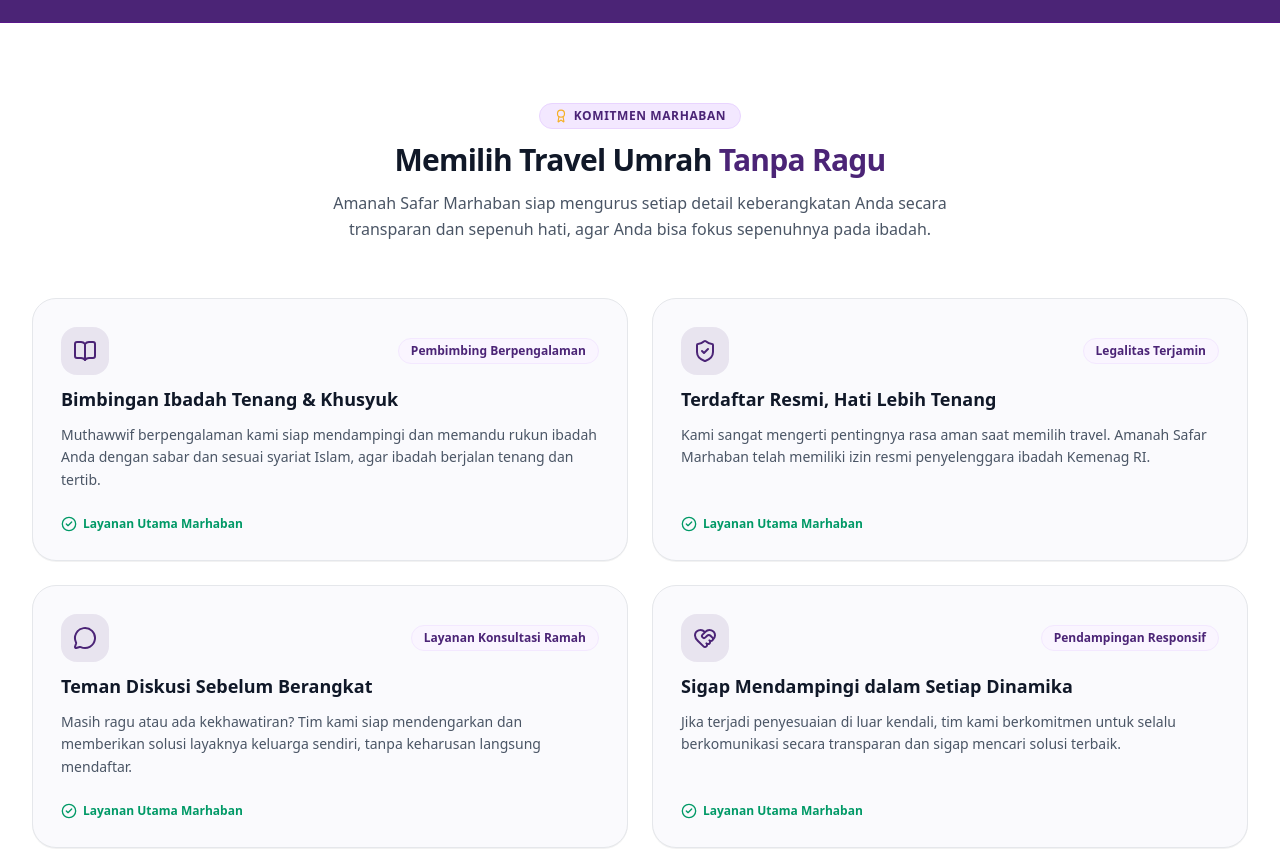
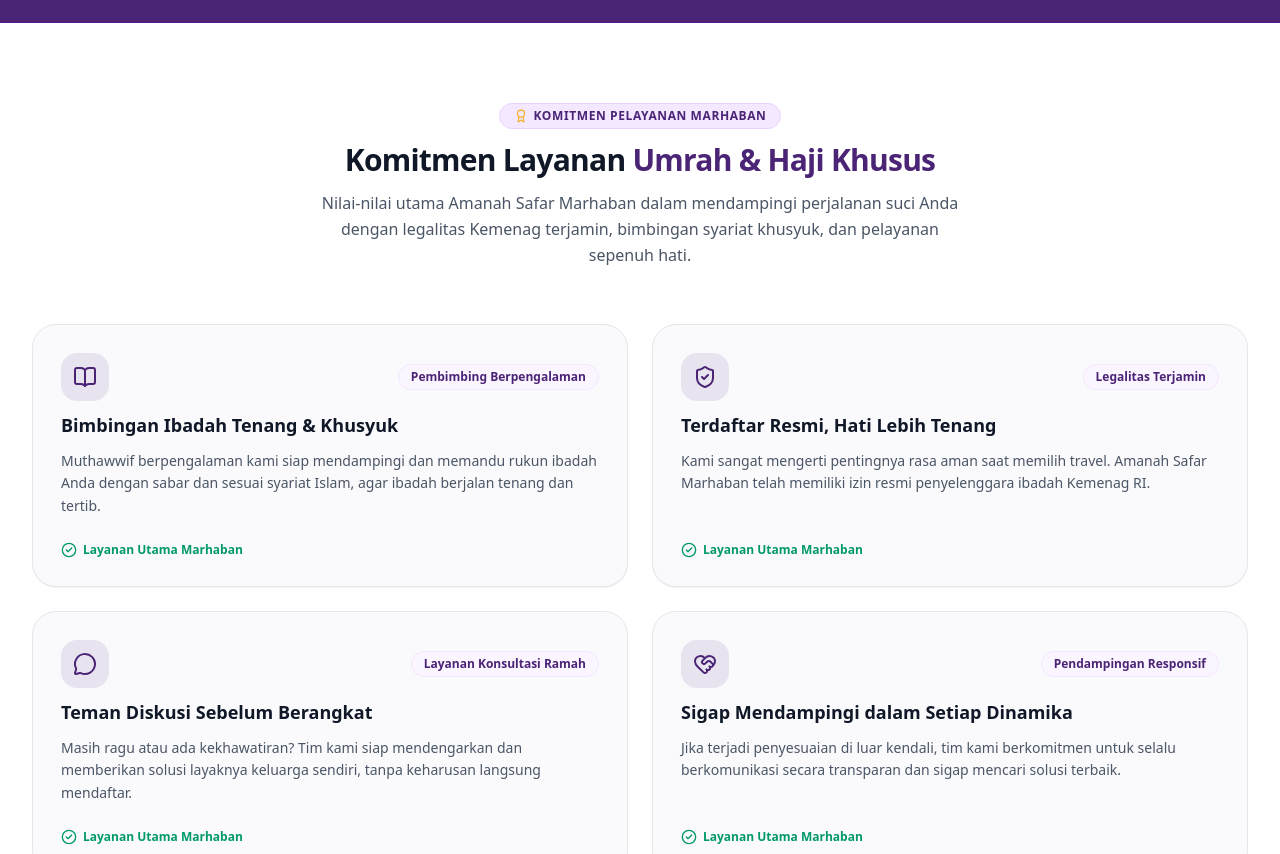
Before and after one commit to mozakki99/amanah-safar-marhaban, a Next.js app: page / in a window 1280 px wide. Shown: the part 895-1749 px from the top of the page. Built offline with nearby package versions, Linux system fonts and the light colour scheme.

Commit message:
fix: adjust Komitmen Marhaban section header to align with cards and remove Dibuat dengan text from Footer

```diff
--- a/src/components/Footer.tsx
+++ b/src/components/Footer.tsx
@@ -94,12 +94,8 @@
         </div>
 
         {/* Bottom Copyright */}
-        <div className="pt-8 text-center text-xs text-gray-500 flex flex-col sm:flex-row items-center justify-between gap-4">
+        <div className="pt-8 text-center text-xs text-gray-500">
           <p>© {new Date().getFullYear()} PT Amanah Tangguh Mandiri (Amanah Safar Marhaban). Hak Cipta Dilindungi.</p>
-          <div className="flex items-center gap-1">
-            <span>Dibuat dengan khusyuk untuk Jamaah Indonesia</span>
-            <Heart className="w-3.5 h-3.5 text-red-500 fill-red-500 inline ml-1" />
-          </div>
         </div>
 
       </div>
--- a/src/components/PainPointsSection.tsx
+++ b/src/components/PainPointsSection.tsx
@@ -50,15 +50,15 @@
         <div className="text-center max-w-2xl mx-auto mb-8 sm:mb-14 space-y-2.5">
           <div className="inline-flex items-center gap-1.5 bg-purple-100 dark:bg-purple-950/80 text-[#4B2476] dark:text-[#F5B027] px-3.5 py-1 rounded-full text-xs font-bold uppercase tracking-wider border border-purple-200 dark:border-purple-800/80">
             <Award className="w-3.5 h-3.5 text-[#F5B027]" />
-            <span>Komitmen Marhaban</span>
+            <span>Komitmen Pelayanan Marhaban</span>
           </div>
 
           <h2 className="text-xl sm:text-3xl font-extrabold font-sans text-gray-900 dark:text-white tracking-tight leading-snug px-2">
-            Memilih Travel Umrah <span className="text-[#4B2476] dark:text-[#F5B027]">Tanpa Ragu</span>
+            Komitmen Layanan <span className="text-[#4B2476] dark:text-[#F5B027]">Umrah &amp; Haji Khusus</span>
           </h2>
 
           <p className="text-gray-600 dark:text-purple-200/90 text-xs sm:text-base leading-relaxed px-3">
-            Amanah Safar Marhaban siap mengurus setiap detail keberangkatan Anda secara transparan dan sepenuh hati, agar Anda bisa fokus sepenuhnya pada ibadah.
+            Nilai-nilai utama Amanah Safar Marhaban dalam mendampingi perjalanan suci Anda dengan legalitas Kemenag terjamin, bimbingan syariat khusyuk, dan pelayanan sepenuh hati.
           </p>
         </div>
 
```
